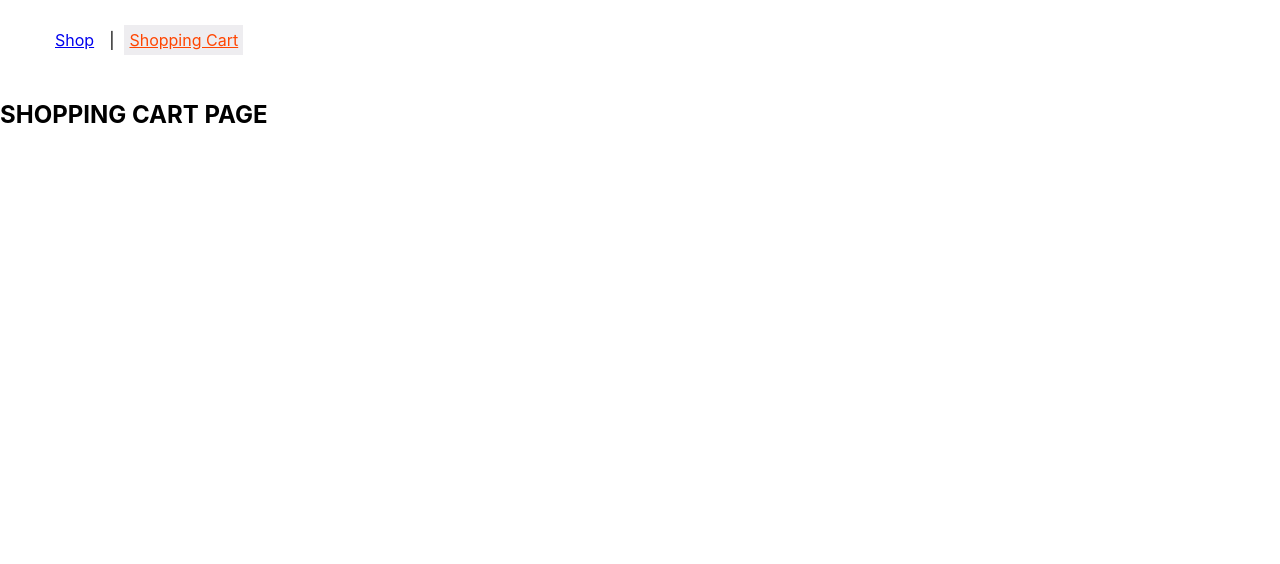
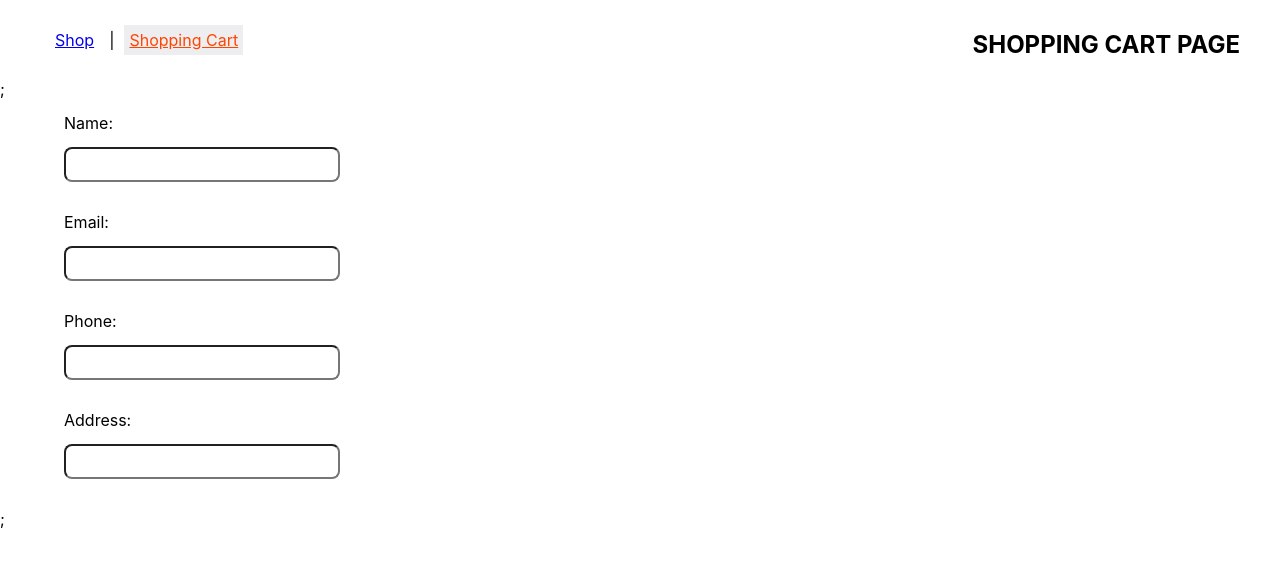
Before and after one commit to hustle2live/ElifTech_Test-task, a React (Create React App) app: page /cart in a window 1280 px wide. Shown: the top 564 px of the page. Built offline with nearby package versions, Linux system fonts and the light colour scheme.

Commit message:
add cart section

```diff
--- a/src/components/Cart.jsx
+++ b/src/components/Cart.jsx
@@ -1,8 +1,73 @@
-import React from 'react';
+import React, { useState } from 'react';
+import { useDispatch, useSelector } from 'react-redux';
+import { dishAdded, dishRemoved, setQuantity, moreDish, lessDish } from '../redux/cartReducer';
+
+import Plate from '../mockData/images/plate.png';
 import styles from '../index.module.scss';
 
 const ShoppingCart = () => {
-   return <h2>SHOPPING CART PAGE </h2>;
+   const cartState = useSelector((store) => store.cart);
+   const dispatch = useDispatch();
+
+   const [countValue, setCountValue] = useState(1);
+
+   const handleCountChange = (itemName, itemCount) => {
+      console.log(itemCount);
+      // setCountValue();
+      dispatch(setQuantity({ name: itemName, count: itemCount }));
+   };
+
+   return (
+      <>
+         <h2 className={styles.cart_heading}>SHOPPING CART PAGE </h2>;
+         <div className={styles.cart_wrapper}>
+            <div className={styles.cart_wrapper__userSection}>
+               <form action='#'>
+                  <label htmlFor='userName'>Name:</label>
+                  <input id='userName' type='text' />
+                  <label htmlFor='userEmail'>Email:</label>
+                  <input id='userEmail' type='email' />
+                  <label htmlFor='userPhone'>Phone:</label>
+                  <input id='userPhone' type='phone' />
+                  <label htmlFor='userAddress'>Address:</label>
+                  <input id='userAddress' type='text' />
+               </form>
+            </div>
+            <div className={styles.cart_wrapper__cartSection}>
+               {cartState.map(({ NAME, PRICE, IMG_SRC, QUANTITY }) => {
+                  const MenuImage = IMG_SRC ? require(`../mockData/${IMG_SRC}`) : Plate;
+
+                  return (
+                     <div className={styles.shopMenu__item} key={NAME}>
+                        <img className={styles.shopMenu__item_image} src={MenuImage} alt={NAME} />
+                        <div className={styles.shopMenu__item_frame}>
+                           <h4 className={styles.shopMenu__item_name}>{NAME}</h4>
+                           <p className={styles.shopMenu__item_price}>
+                              Price: <span>${PRICE * QUANTITY}</span>
+                           </p>
+                           <input
+                              type='number'
+                              min={0}
+                              max={10}
+                              value={QUANTITY}
+                              className={styles.cart_wrapper__cartSection_inputCount}
+                              onChange={(e) => handleCountChange(NAME, e.target.value)}
+                           />
+                           <button
+                              className={styles.cart_wrapper__cartSection_deleteButton}
+                              onClick={(e) => dispatch(dishRemoved(NAME))}
+                           >
+                              <span className='material-symbols-outlined'>close</span>
+                           </button>
+                        </div>
+                     </div>
+                  );
+               })}
+            </div>
+         </div>
+         ;
+      </>
+   );
 };
 
 export default ShoppingCart;
--- a/src/index.module.scss
+++ b/src/index.module.scss
@@ -207,3 +207,90 @@ body {
       }
    }
 }
+
+.cart_heading {
+   padding: 0 40px;
+   text-align: end;
+   margin-top: -50px;
+}
+
+.cart_wrapper {
+   display: flex;
+
+   &__userSection,
+   &__cartSection {
+      display: flex;
+      flex-direction: column;
+      width: 50%;
+   }
+
+   &__userSection {
+      input,
+      label {
+         display: block;
+         width: 40%;
+         margin: 14px;
+         margin-left: 10%;
+      }
+
+      input {
+         padding: 8px;
+         border-radius: 8px;
+         margin-bottom: 30px;
+      }
+   }
+
+   &__cartSection {
+      &_deleteButton {
+         position: absolute;
+         top: 10px;
+         right: 10px;
+         border: none;
+         background: transparent;
+         cursor: pointer;
+
+         span {
+            font-size: 36px;
+         }
+
+         &:hover {
+            top: 8px;
+            right: 8px;
+            span {
+               color: red;
+               font-size: 40px;
+            }
+         }
+      }
+
+      &_inputCount {
+         font-size: 16px;
+         border: none;
+         padding: 4px;
+         width: 40px;
+         align-self: flex-end;
+      }
+
+      .shopMenu__item {
+         flex-direction: row;
+         width: 450px;
+         height: 170px;
+
+         &_frame {
+            margin-right: 40px;
+         }
+
+         &_price {
+            font-weight: 400;
+
+            span {
+               font-weight: 700;
+            }
+
+            &::before {
+               content: '';
+            }
+         }
+      }
+   }
+}
--- a/src/redux/cartReducer.js
+++ b/src/redux/cartReducer.js
@@ -16,6 +16,12 @@ const cartSlice = createSlice({
 
       dishRemoved(state, action) {
          state.cart = state.cart.filter((item) => item.NAME !== action.payload);
+      },
+
+      setQuantity(state, action) {
+         state.cart = state.cart.map((item) =>
+            item.NAME === action.payload.name ? { ...item, QUANTITY: +action.payload.count } : item
+         );
       },
 
       moreDish(state, action) {
@@ -44,6 +50,6 @@ const cartSlice = createSlice({
    }
 });
 
-export const { dishAdded, dishRemoved, moreDish, lessDish } = cartSlice.actions;
+export const { dishAdded, dishRemoved, moreDish, lessDish, setQuantity } = cartSlice.actions;
 
 export default cartSlice.reducer;
```
Also changed, not shown: src/components/Menu.jsx (+0 -7 lines).
